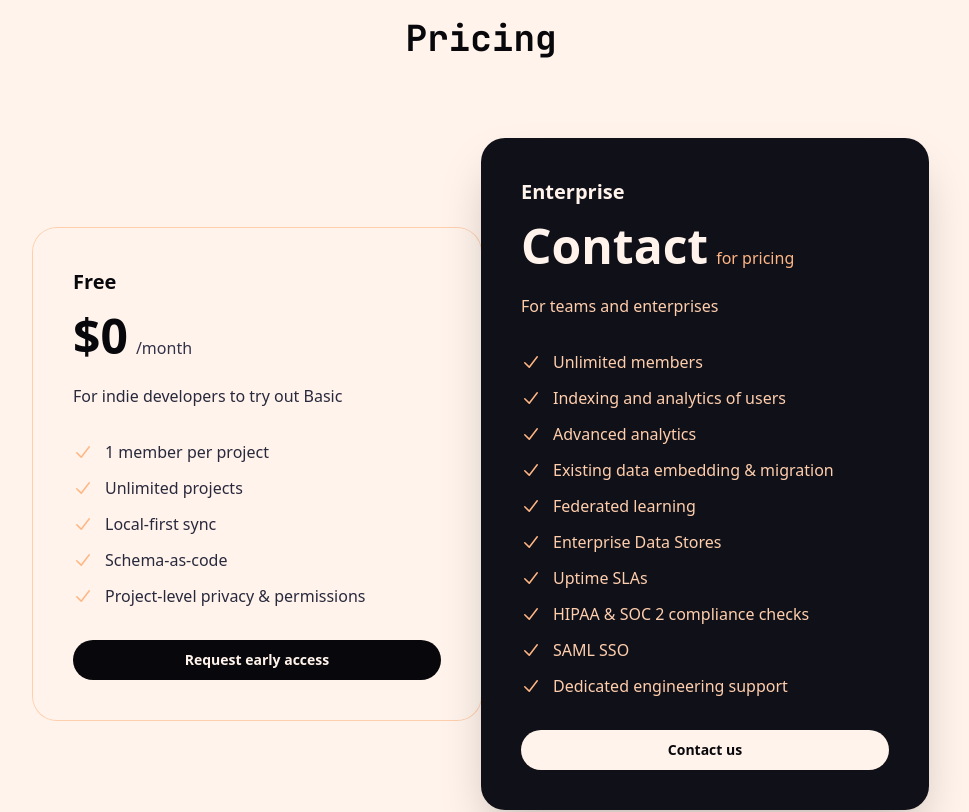
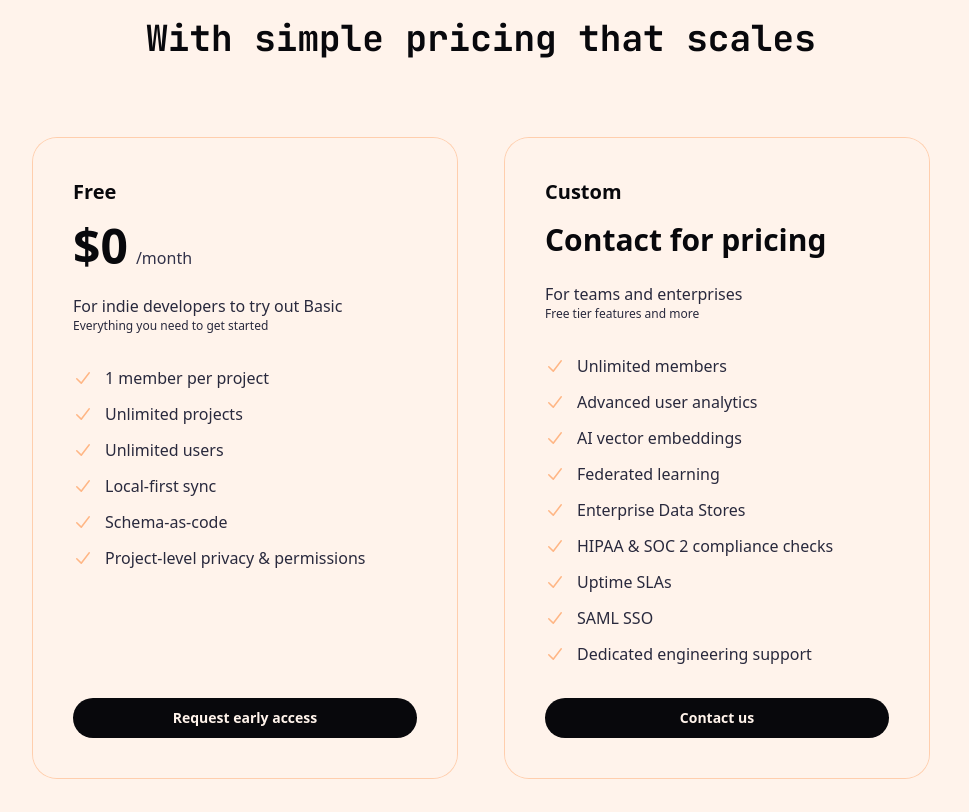
Before and after one commit to basicdb/basic-website, a Next.js app: page / in a window 1280 px wide. Shown: the part 4660-5472 px from the top of the page, without its empty margins (159-1128 px from the left). Built offline with nearby package versions, Linux system fonts and the light colour scheme.

Commit message:
Updated styling of pricing section

```diff
--- a/src/pages/index.tsx
+++ b/src/pages/index.tsx
@@ -350,23 +350,26 @@ const PricingSection = () => {
         {/* Header */}
         <div className="mx-auto max-w-4xl text-center">
           <h2 className={`${jetbrainsMono.className} text-2xl md:text-4xl font-bold text-black dark:text-white-100 mb-6 leading-relaxed`}>
-            Pricing
+            With simple pricing that scales
           </h2>
         </div>
 
         {/* Pricing Cards */}
-        <div className="mx-auto mt-16 grid max-w-lg grid-cols-1 items-center gap-y-6 sm:mt-20 sm:gap-y-0 lg:max-w-4xl lg:grid-cols-2">
-          {/* Hobby Plan */}
-          <div className="rounded-3xl bg-white/60 dark:bg-black-800 p-8 ring-1 ring-white-300 sm:mx-8 sm:p-10 lg:mx-0">
+        <div className="mx-auto mt-16 grid max-w-lg grid-cols-1 items-stretch gap-y-6 sm:mt-20 sm:gap-y-0 lg:max-w-4xl lg:grid-cols-2 lg:gap-x-12">
+          {/* Free Plan */}
+          <div className="rounded-3xl bg-white/60 dark:bg-black-800 p-8 ring-1 ring-white-300 sm:mx-8 sm:p-10 lg:mx-0 flex flex-col">
+            <div>
               <h3 className="text-xl font-semibold text-black dark:text-white">Free</h3>
               <p className="mt-4 flex items-baseline gap-x-2">
                 <span className="text-5xl font-semibold text-black dark:text-white">$0</span>
                 <span className="text-base text-black-500 dark:text-white-500">/month</span>
               </p>
               <p className="mt-6 text-black-600 dark:text-white-300">For indie developers to try out Basic</p>
+              <p className="text-xs text-black-600 dark:text-white-300">Everything you need to get started</p>
+            </div>
 
-            <ul className="mt-8 space-y-3">
-              {['1 member per project', 'Unlimited projects', 'Local-first sync', 'Schema-as-code', 'Project-level privacy & permissions'].map((feature) => (
+            <ul className="mt-8 space-y-3 flex-grow">
+              {['1 member per project', 'Unlimited projects', 'Unlimited users', 'Local-first sync', 'Schema-as-code', 'Project-level privacy & permissions'].map((feature) => (
                 <li key={feature} className="flex gap-x-3 text-black-600 dark:text-white-300">
                   <svg className="h-6 w-5 flex-none text-white-500" viewBox="0 0 20 20" fill="currentColor">
                     <path fillRule="evenodd" d="M16.704 4.153a.75.75 0 0 1 .143 1.052l-8 10.5a.75.75 0 0 1-1.127.075l-4.5-4.5a.75.75 0 0 1 1.06-1.06l3.894 3.893 7.48-9.817a.75.75 0 0 1 1.05-.143Z" />
@@ -381,18 +384,20 @@ const PricingSection = () => {
             </a>
           </div>
 
-          {/* Enterprise Plan */}
-          <div className="relative rounded-3xl bg-black-900 p-8 shadow-2xl sm:p-10">
-            <h3 className="text-xl font-semibold text-white">Enterprise</h3>
+          {/* Custom Plan */}
+          <div className="relative rounded-3xl bg-white/60 dark:bg-black-800 p-8 ring-1 ring-white-300 sm:p-10 flex flex-col">
+            <div>
+              <h3 className="text-xl font-semibold text-black dark:text-white">Custom</h3>
               <p className="mt-4 flex items-baseline gap-x-2">
-              <span className="text-5xl font-semibold text-white">Contact</span>
-              <span className="text-base text-white-500">for pricing</span>
+                <span className="text-3xl font-semibold text-black dark:text-white">Contact for pricing</span>
               </p>
-            <p className="mt-6 text-white-300">For teams and enterprises</p>
+              <p className="mt-6 text-black-600 dark:text-white-300">For teams and enterprises</p>
+              <p className="text-xs text-black-600 dark:text-white-300">Free tier features and more</p>
+            </div>
 
-            <ul className="mt-8 space-y-3">
-              {['Unlimited members', 'Indexing and analytics of users', 'Advanced analytics', 'Existing data embedding & migration', 'Federated learning', 'Enterprise Data Stores', 'Uptime SLAs', 'HIPAA & SOC 2 compliance checks', 'SAML SSO', 'Dedicated engineering support'].map((feature) => (
-                <li key={feature} className="flex gap-x-3 text-white-300">
+            <ul className="mt-8 space-y-3 flex-grow">
+              {['Unlimited members', 'Advanced user analytics', 'AI vector embeddings', 'Federated learning', 'Enterprise Data Stores', 'HIPAA & SOC 2 compliance checks', 'Uptime SLAs', 'SAML SSO', 'Dedicated engineering support'].map((feature) => (
+                <li key={feature} className="flex gap-x-3 text-black-600 dark:text-white-300">
                   <svg className="h-6 w-5 flex-none text-white-500" viewBox="0 0 20 20" fill="currentColor">
                     <path fillRule="evenodd" d="M16.704 4.153a.75.75 0 0 1 .143 1.052l-8 10.5a.75.75 0 0 1-1.127.075l-4.5-4.5a.75.75 0 0 1 1.06-1.06l3.894 3.893 7.48-9.817a.75.75 0 0 1 1.05-.143Z" />
                   </svg>
@@ -401,7 +406,7 @@ const PricingSection = () => {
               ))}
             </ul>
 
-            <a href="mailto:abhi@basic.tech" className="mt-8 block rounded-full px-3.5 py-2.5 text-center text-sm font-semibold bg-white text-black hover:opacity-90">
+            <a href="mailto:abhi@basic.tech" className="mt-8 block rounded-full px-3.5 py-2.5 text-center text-sm font-semibold bg-black dark:bg-white text-white dark:text-black hover:opacity-90">
               Contact us
             </a>
           </div>
```
Lines whose indentation alone changed are shown as unchanged.
